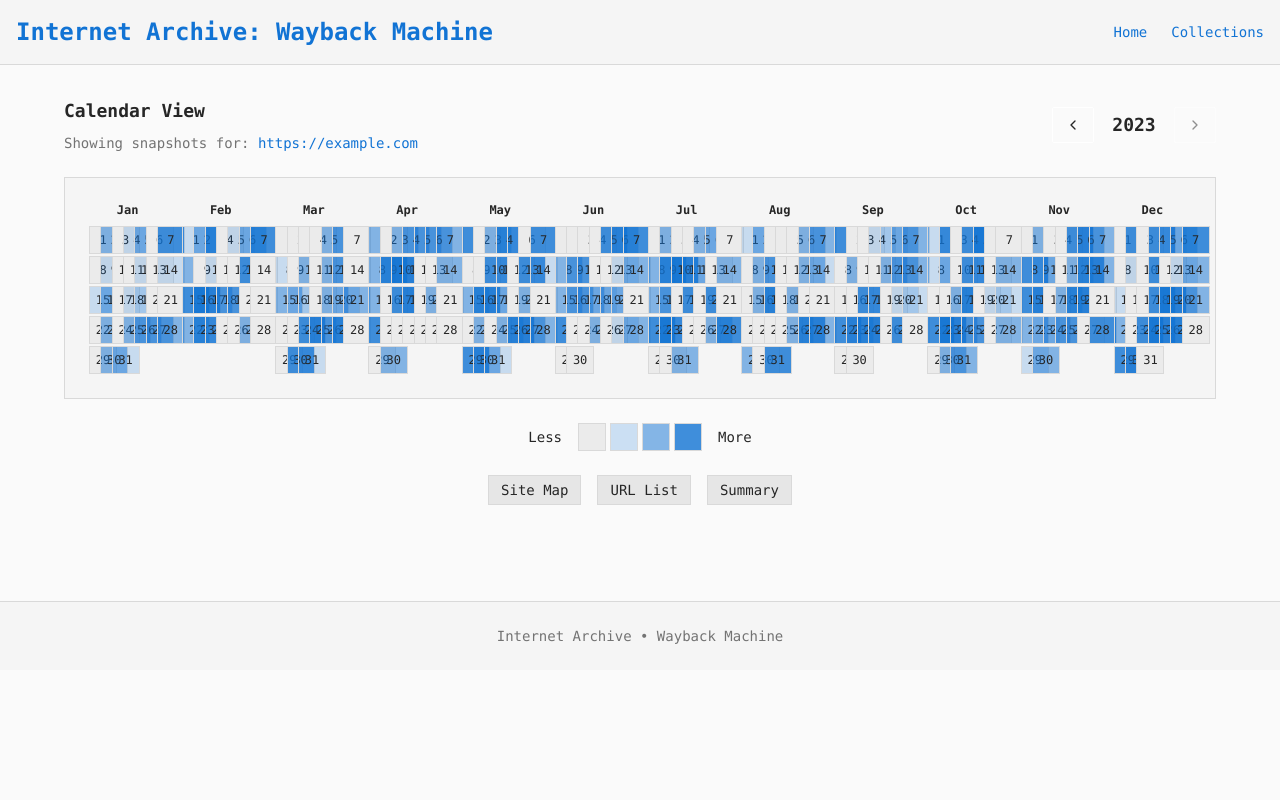
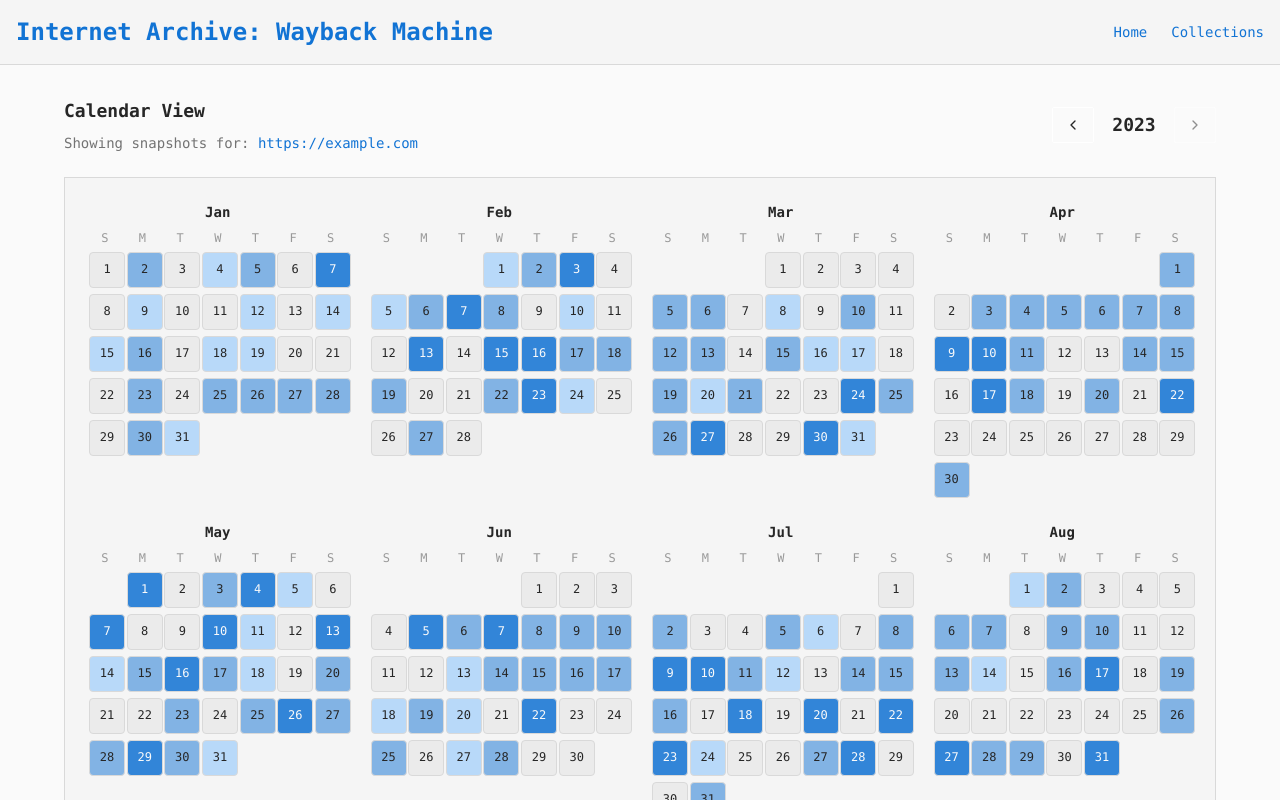
Before and after one commit to NovusSocius/wbm_v2, a React (Vite) app: page / in a window 1280 px wide. Both pictures are taken after typing "https://example.com" into the empty fields and a click on the button "Browse History". Shown: the top 800 px of the page. Built offline with nearby package versions, Linux system fonts and the light colour scheme; the HTML template or start-up script is replaced by a standard one.

Commit message:
Fix Calendar View layout

```diff
--- a/src/index.css
+++ b/src/index.css
@@ -136,22 +136,65 @@
   }
 
   .heatmap-cell {
-    @apply w-7 h-7 min-w-[1.75rem] min-h-[1.75rem] border border-border cursor-pointer flex items-center justify-center text-xs transition-all;
+    @apply relative flex items-center justify-center;
+    @apply w-7 sm:w-8 md:w-9 aspect-square;
+    @apply border border-border cursor-pointer rounded;
+    @apply transition-all;
+    box-sizing: border-box;
+  }
+
+  .heatmap-cell span {
+    @apply font-medium leading-none;
+    font-size: 11px;
+    line-height: 1.1;
+  }
+
+  @media (min-width: 640px) {
+    .heatmap-cell span {
+      font-size: 12px;
+    }
   }
 
   .heatmap-empty {
-    @apply bg-muted;
+    @apply bg-muted text-foreground;
   }
 
   .heatmap-low {
-    @apply bg-primary/20;
+    @apply text-foreground;
+    background-color: hsl(var(--archive-blue-light));
   }
 
   .heatmap-medium {
-    @apply bg-primary/50;
+    @apply text-foreground;
+    background-color: hsl(var(--primary) / 0.5);
   }
 
   .heatmap-high {
-    @apply bg-primary/80;
+    @apply text-primary-foreground;
+    background-color: hsl(var(--primary) / 0.85);
+  }
+
+  .heatmap-cell:hover {
+    @apply ring-2 ring-primary;
+  }
+
+  .heatmap-cell:focus-visible {
+    @apply outline-2 outline-primary outline-offset-2;
+  }
+
+  .calendar-month {
+    @apply space-y-2;
+  }
+
+  .calendar-grid {
+    @apply grid grid-cols-7 gap-1 sm:gap-1.5;
+  }
+
+  .calendar-weekday {
+    @apply text-xs text-muted-foreground text-center font-normal opacity-70;
+  }
+
+  .calendar-empty {
+    @apply aspect-square;
   }
 }
--- a/src/pages/Calendar.tsx
+++ b/src/pages/Calendar.tsx
@@ -14,6 +14,7 @@ const Calendar = () => {
     'Jan', 'Feb', 'Mar', 'Apr', 'May', 'Jun',
     'Jul', 'Aug', 'Sep', 'Oct', 'Nov', 'Dec'
   ];
+  const weekdays = ['S', 'M', 'T', 'W', 'T', 'F', 'S'];
 
   const decodedUrl = url ? decodeURIComponent(url) : '';
   const websiteData = getWebsiteData(decodedUrl);
@@ -88,15 +89,29 @@ const Calendar = () => {
 
       {/* Year Grid */}
       <div className="bg-card border border-border p-6">
-        <div className="grid grid-cols-12 gap-4">
+        <div className="grid grid-cols-1 sm:grid-cols-2 lg:grid-cols-3 xl:grid-cols-4 gap-6">
           {months.map((month, monthIndex) => {
             const monthData = calendarData[`${currentYear}-${monthIndex + 1}`] || {};
             const daysInMonth = new Date(currentYear, monthIndex + 1, 0).getDate();
+            const firstDayOfMonth = new Date(currentYear, monthIndex, 1).getDay();
 
             return (
-              <div key={month} className="space-y-2">
-                <h3 className="text-xs font-bold text-center mb-1">{month}</h3>
-                <div className="grid grid-cols-7 gap-0.5">
+              <div key={month} className="calendar-month">
+                <h3 className="text-sm font-bold text-center mb-2">{month}</h3>
+                <div className="calendar-grid">
+                  {/* Weekday headers */}
+                  {weekdays.map((day, idx) => (
+                    <div key={`weekday-${idx}`} className="calendar-weekday">
+                      {day}
+                    </div>
+                  ))}
+
+                  {/* Leading blank cells */}
+                  {Array.from({ length: firstDayOfMonth }, (_, idx) => (
+                    <div key={`blank-${idx}`} className="calendar-empty" />
+                  ))}
+
+                  {/* Day cells */}
                   {Array.from({ length: daysInMonth }, (_, day) => {
                     const dateStr = `${currentYear}-${(monthIndex + 1).toString().padStart(2, '0')}-${(day + 1).toString().padStart(2, '0')}`;
                     const count = monthData[dateStr] || 0;
@@ -104,11 +119,12 @@ const Calendar = () => {
                     return (
                       <button
                         key={day}
-                        className={`heatmap-cell ${getHeatmapClass(count)} text-xs hover:ring-1 hover:ring-primary`}
+                        className={`heatmap-cell ${getHeatmapClass(count)}`}
                         onClick={() => setSelectedDate(count > 0 ? dateStr : null)}
                         title={count > 0 ? `${count} snapshots on ${dateStr}` : `No snapshots on ${dateStr}`}
+                        aria-label={count > 0 ? `${count} snapshots on ${dateStr}` : `No snapshots on ${dateStr}`}
                       >
-                        {day + 1}
+                        <span>{day + 1}</span>
                       </button>
                     );
                   })}
@@ -123,10 +139,10 @@ const Calendar = () => {
       <div className="flex items-center justify-center space-x-4 text-sm">
         <span>Less</span>
         <div className="flex space-x-1">
-          <div className="heatmap-cell heatmap-empty"></div>
-          <div className="heatmap-cell heatmap-low"></div>
-          <div className="heatmap-cell heatmap-medium"></div>
-          <div className="heatmap-cell heatmap-high"></div>
+          <div className="heatmap-cell heatmap-empty"><span> </span></div>
+          <div className="heatmap-cell heatmap-low"><span> </span></div>
+          <div className="heatmap-cell heatmap-medium"><span> </span></div>
+          <div className="heatmap-cell heatmap-high"><span> </span></div>
         </div>
         <span>More</span>
       </div>
```
